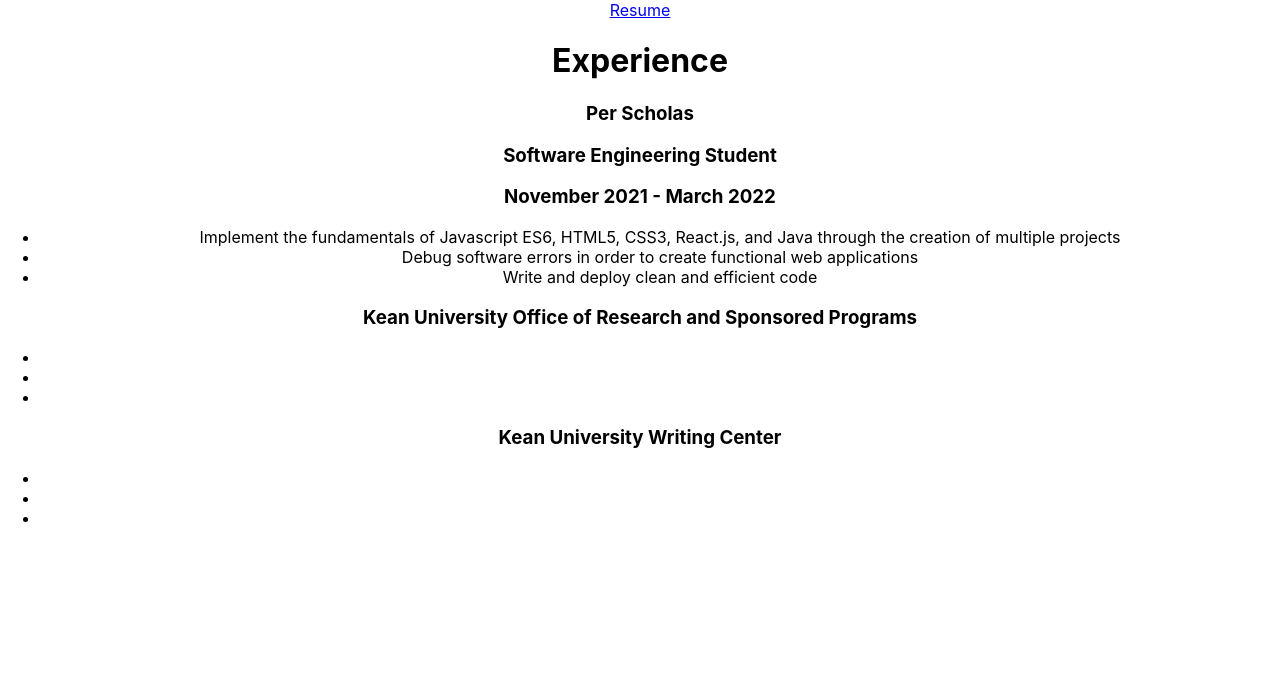
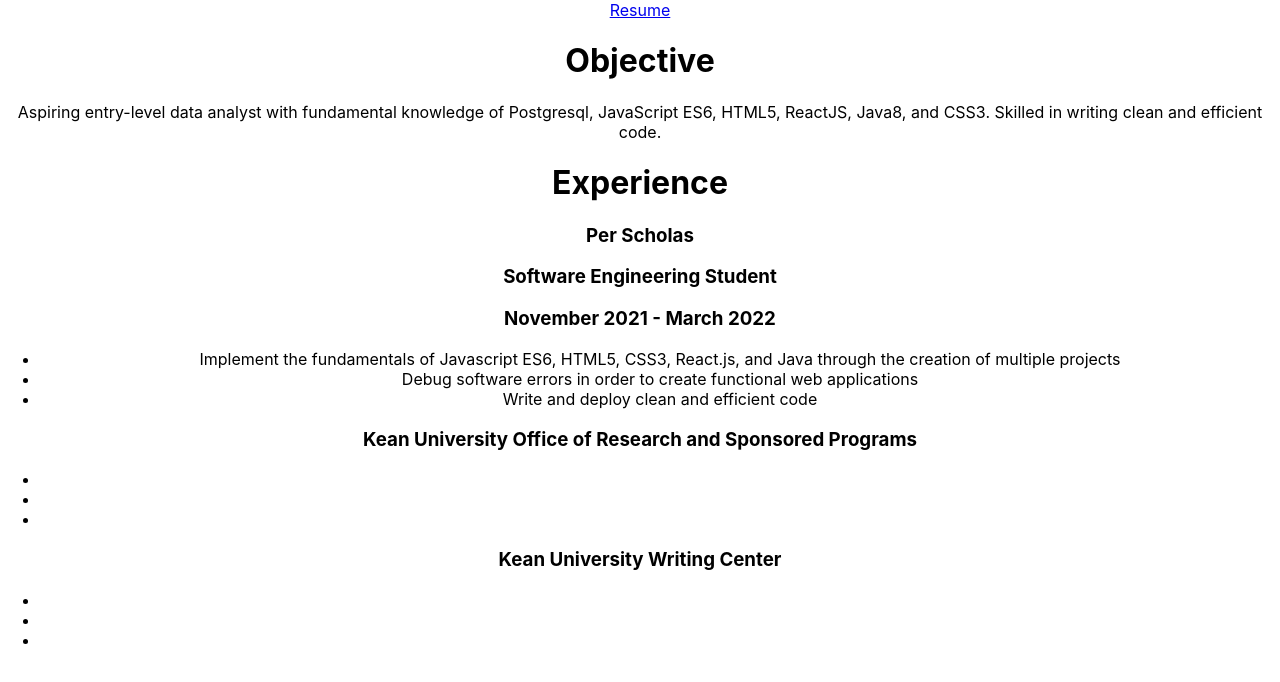
Before and after one commit to OrellaC/website, a React (Create React App) app: page /Resume in a window 1280 px wide. Shown: the top 682 px of the page. Built offline with nearby package versions, Linux system fonts and the light colour scheme.

Commit message:
Added an objective

```diff
--- a/src/pages/Resume/index.js
+++ b/src/pages/Resume/index.js
@@ -3,7 +3,11 @@
 const Resume = () => {
     return (
         <div>
+            <h1>
+                Objective
+            </h1>
 
+            <p> Aspiring entry-level data analyst with fundamental knowledge of Postgresql, JavaScript ES6, HTML5, ReactJS, Java8, and CSS3. Skilled in writing clean and efficient code.  </p>
             <h1>Experience</h1>
 
             <h3>Per Scholas</h3>
```
